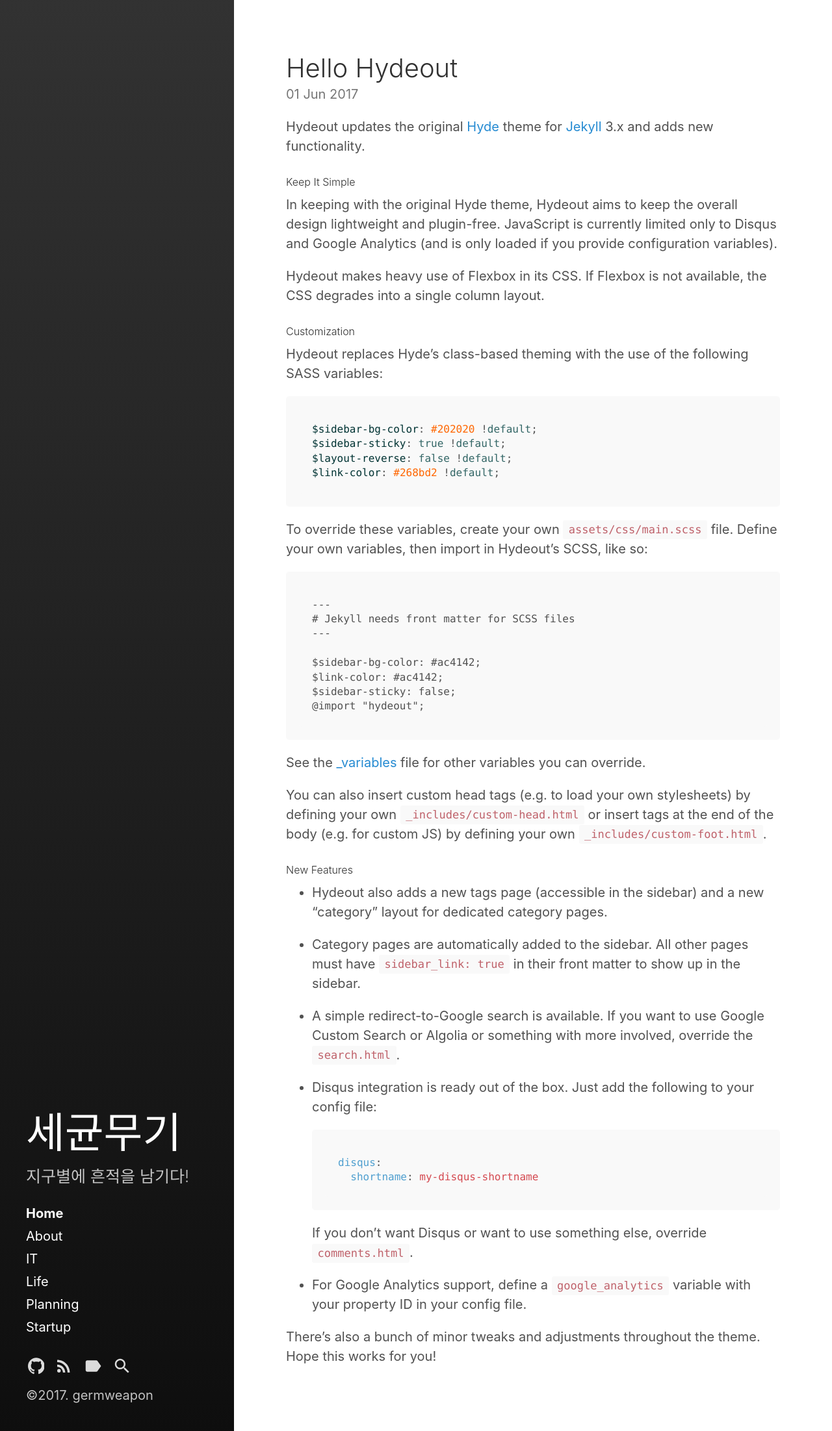
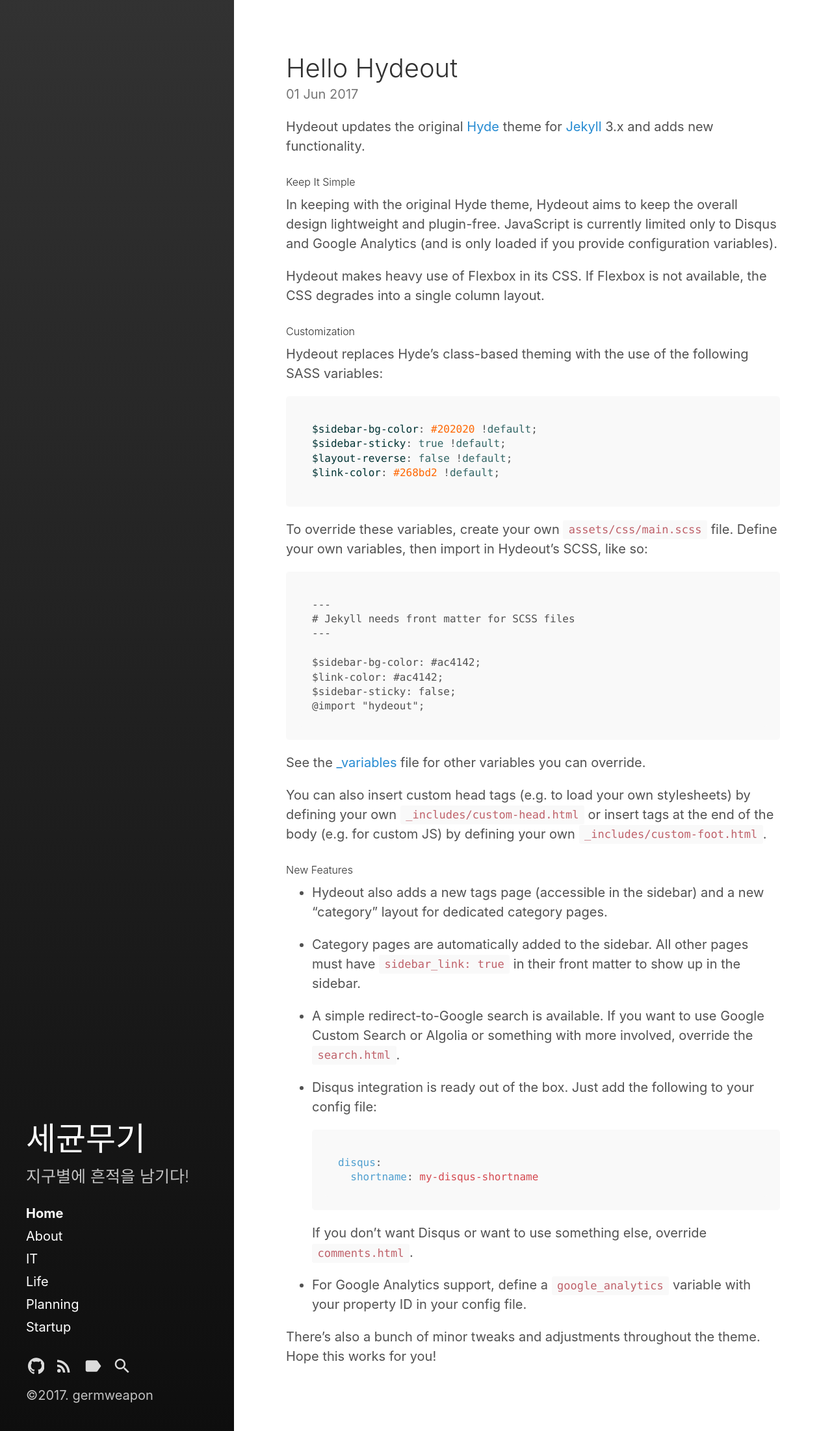
Before and after one commit to germweapon/germweapon.github.io, a Jekyll site: the page built from index.html, in a window 1280 px wide. Shown: the whole page at 65% size. Built offline with Jekyll 4.4.1, drawn with Linux system fonts in a browser that asks for light colours; the list of posts is cut into pages by our own code.

Commit message:
some fix

```diff
--- a/_config.yml
+++ b/_config.yml
@@ -4,7 +4,7 @@ highlighter:      rouge
 
 # Setup
 title:            세균무기
-tagline:          '세균무기가 운영하는 블로그입니다.'
+tagline:          ',지구별에 흔적을 남기다!'
 description:      '지구별에 흔적을 남기다!'
 url:              https://germweapon.github.io/
 baseurl:          # the optional subpath of your site, e.g. "/blog"
--- a/_sass/hydeout/_layout.scss
+++ b/_sass/hydeout/_layout.scss
@@ -115,7 +115,7 @@ body {
 
   // Bigger title
   .site-title {
-    font-size: 3.25rem;
+    font-size: 2.5rem;
     color: white;
   }
 
```
